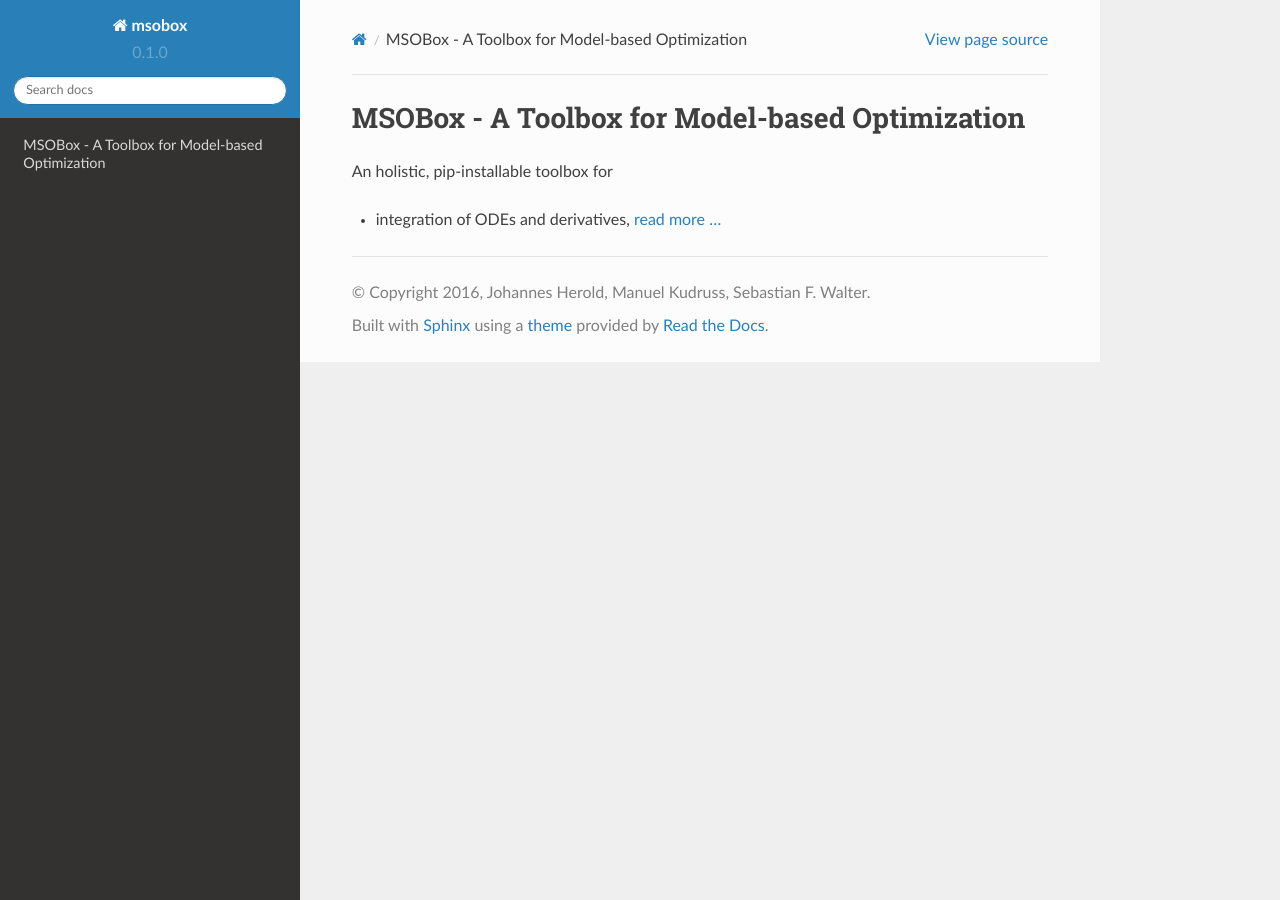
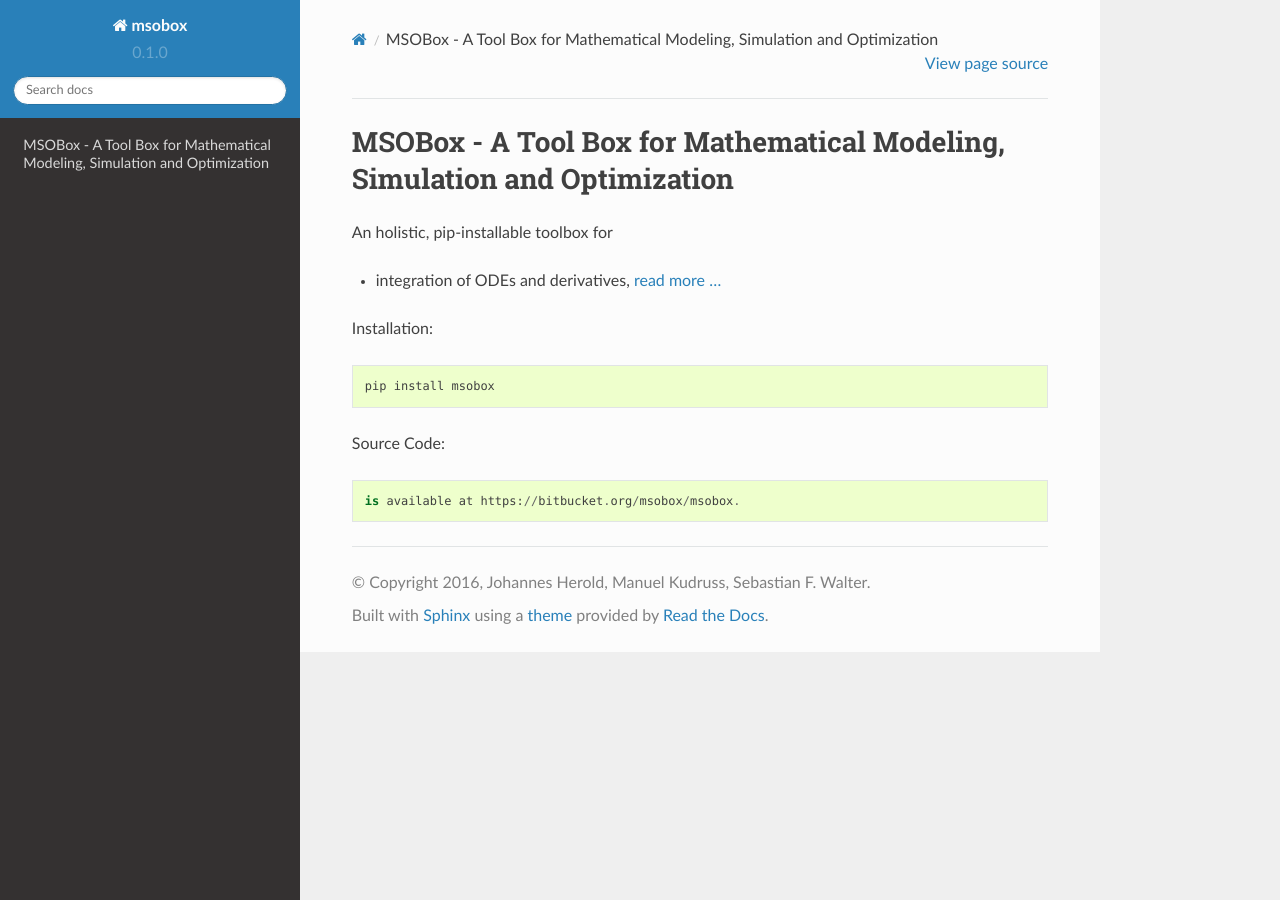
Before and after one commit to hekori/msobox, a Sphinx documentation site: the page built from docs/index.rst, in a window 1280 px wide. Built offline with Sphinx 7.4.7 and the Read the Docs theme 2.0.0, drawn with Linux system fonts in a browser that asks for light colours.

Commit message:
update docs

```diff
--- a/README.rst
+++ b/README.rst
@@ -1,8 +1,4 @@
 MSOBox - A Tool Box for Mathematical Modeling, Simulation and Optimization
 --------------------------------------------------------------------------
 
-See http://msobox.readthedocs.org for documentation.
-
-Install via::
-
-    pip install msobox
+See http://msobox.readthedocs.org for documentation and installation instructions.
--- a/docs/index.rst
+++ b/docs/index.rst
@@ -1,6 +1,15 @@
-MSOBox - A Toolbox for Model-based Optimization
-===============================================
+MSOBox - A Tool Box for Mathematical Modeling, Simulation and Optimization
+==========================================================================
 
 An holistic, pip-installable toolbox for
 
 * integration of ODEs and derivatives, :doc:`read more ... <ind>`
+
+
+Installation::
+
+    pip install msobox
+
+Source Code::
+
+    is available at https://bitbucket.org/msobox/msobox.
```
